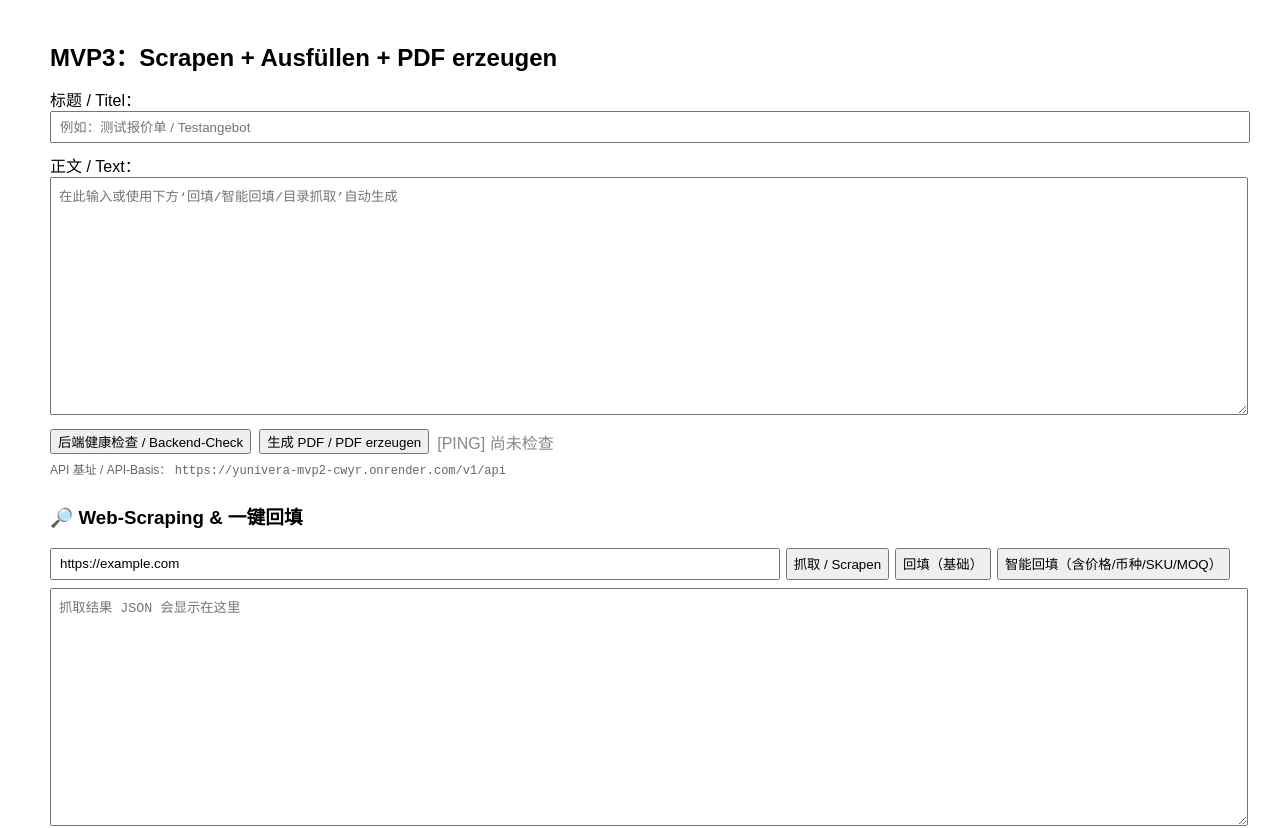
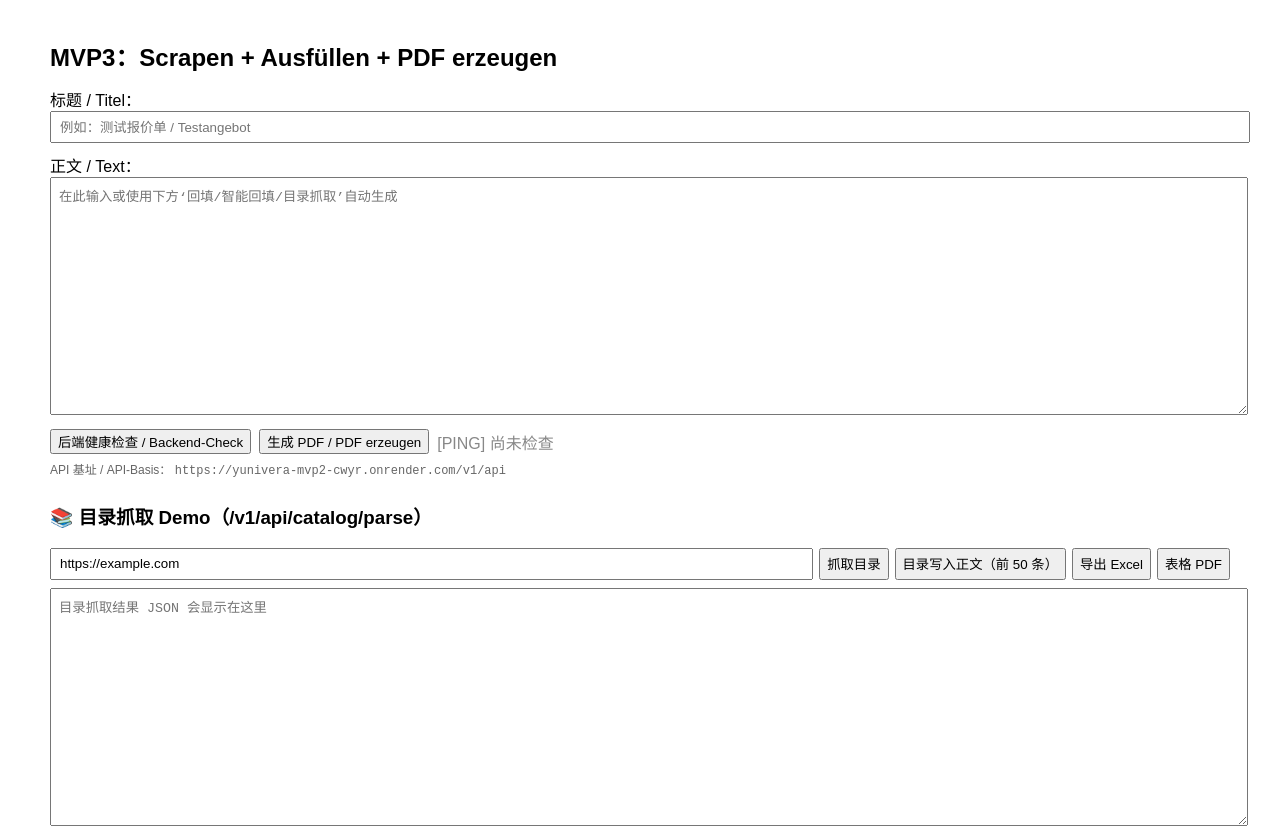
Before and after one commit to Shuqin2025/mvp3-quote-compare, a React (Vite) app in the folder frontend/: page / in a window 1280 px wide. Shown: the top 828 px of the page. Built offline with nearby package versions, Linux system fonts and the light colour scheme.

Commit message:
Update App.jsx

```diff
--- a/frontend/src/App.jsx
+++ b/frontend/src/App.jsx
@@ -5,17 +5,15 @@
  * - 后端基址优先读取：VITE_API_BASE，其次 VITE_API_URL（Render 环境变量）
  * - 提供：/v1/api/health、/v1/api/pdf、/v1/api/scrape、/v1/api/catalog/parse
  * - 导出：/v1/api/export/excel（HTML->XLS 兼容），/v1/api/export/table-pdf（pdfkit）
+ * - 新增：VITE_SHOW_SCRAPE=0 隐藏 “Web-Scraping & 一键回填” 模块
  */
 
-// 兜底：即使构建期没注入环境变量，也能走到正确后端
 const fallbackAPI = "https://yunivera-mvp2-cwyr.onrender.com";
 
 function App() {
   const API_BASE = useMemo(() => {
-    // 1) Render 环境变量（构建期注入）
     const envBase = import.meta?.env?.VITE_API_BASE?.trim?.();
     const envUrl  = import.meta?.env?.VITE_API_URL?.trim?.();
-    // 2) 查询串兜底（便于临时排障：?api=https://xxxx）
     const qp = (() => {
       try {
         const u = new URL(window.location.href);
@@ -25,6 +23,9 @@
     return qp || envBase || envUrl || fallbackAPI;
   }, []);
 
+  // 是否展示 “Web-Scraping & 一键回填” 模块（默认显示；env=0 隐藏）
+  const SHOW_SCRAPE = (import.meta?.env?.VITE_SHOW_SCRAPE ?? "1") !== "0";
+
   // 标题 & 正文
   const [title, setTitle] = useState("");
   const [text, setText] = useState("");
@@ -32,7 +33,7 @@
   // 健康检查
   const [health, setHealth] = useState("");
 
-  // 抓取区
+  // 抓取区（可被隐藏）
   const [url, setUrl] = useState("https://example.com");
   const [scrapeJson, setScrapeJson] = useState("");
 
@@ -116,25 +117,23 @@
   // —— 小工具：判断是否像“目录链接” —— //
   const looksLikeCatalog = (u = "") => {
     const s = (u || "").toLowerCase();
-    // 你的目标站是 /catalog/...；可以把其它站规则一并放进来
     return /\/catalog\//.test(s) || /\/katalog\//.test(s);
   };
 
-  // 单页抓取（含“目录 URL 误填”自动分流）
+  // 单页抓取（当模块隐藏时用户看不到这块；逻辑仍保留以便日后开启）
   const doScrape = async () => {
     const u = url?.trim();
     if (!u) return alertMsg("请先输入要抓取的网页链接。");
 
-    // ① 自动分流：如果像目录链接，移动到下方输入框
+    // 自动分流：如果像目录链接，移动到下方输入框
     if (looksLikeCatalog(u)) {
       setCatalogUrl(u);
       alertMsg("检测到这是一个【目录链接】，已自动转移到下方【目录抓取 Demo】输入框，请在下方点击：抓取目录。");
-      // 友好滚动到目录区
       setTimeout(() => catalogBoxRef.current?.scrollIntoView({ behavior: "smooth", block: "start" }), 50);
       return;
     }
 
-    // ② 正常做单页抓取
+    // 正常单页抓取
     try {
       const data = await fetchJson("/v1/api/scrape", { url: u });
       setScrapeJson(JSON.stringify(data, null, 2));
@@ -167,7 +166,7 @@
     }
   };
 
-  // “智能回填”占位（先等同基础回填）
+  // “智能回填”占位（暂时与基础回填一致）
   const doFillSmart = async () => {
     if (!scrapeJson) return alertMsg("请先抓取，再回填。");
     try { doFillBasic(); } catch (e) { alertMsg(`智能回填失败：${e.message}`); }
@@ -329,7 +328,8 @@
         API 基址 / API-Basis： <code>{API_BASE}/v1/api</code>
       </div>
 
-      {/* Web-Scraping & 一键回填 */}
+      {/* 🔎 Web-Scraping & 一键回填（按开关显示/隐藏） */}
+      {SHOW_SCRAPE && (
         <div style={{ marginTop: 24 }}>
           <h3>🔎 Web-Scraping & 一键回填</h3>
           <div style={{ display: "flex", gap: 6 }}>
@@ -350,6 +350,7 @@
             style={{ width: "100%", height: 220, padding: 8, marginTop: 8 }}
           />
         </div>
+      )}
 
       {/* 目录抓取 + 导出 */}
       <div style={{ marginTop: 24 }} ref={catalogBoxRef}>
```
Lines whose indentation alone changed are shown as unchanged.
